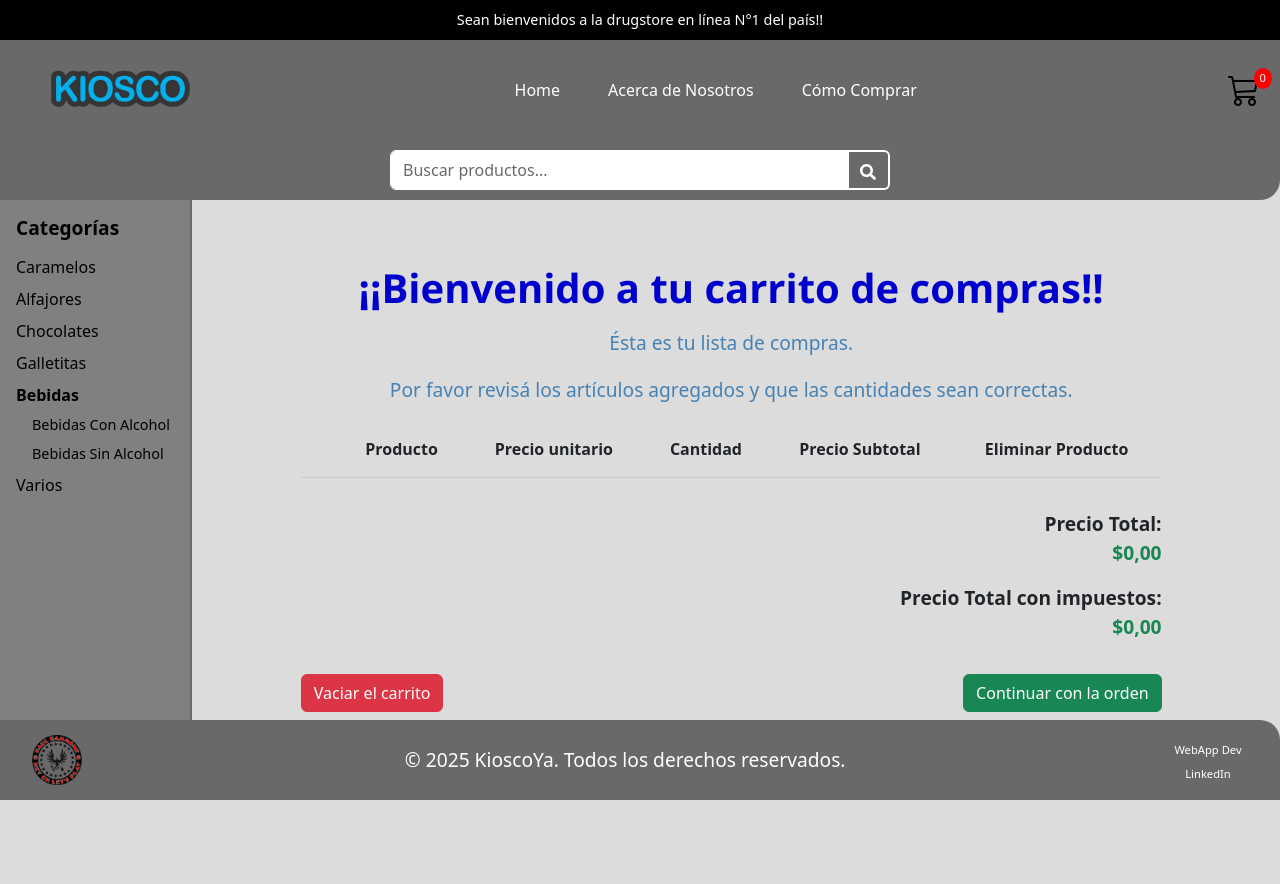
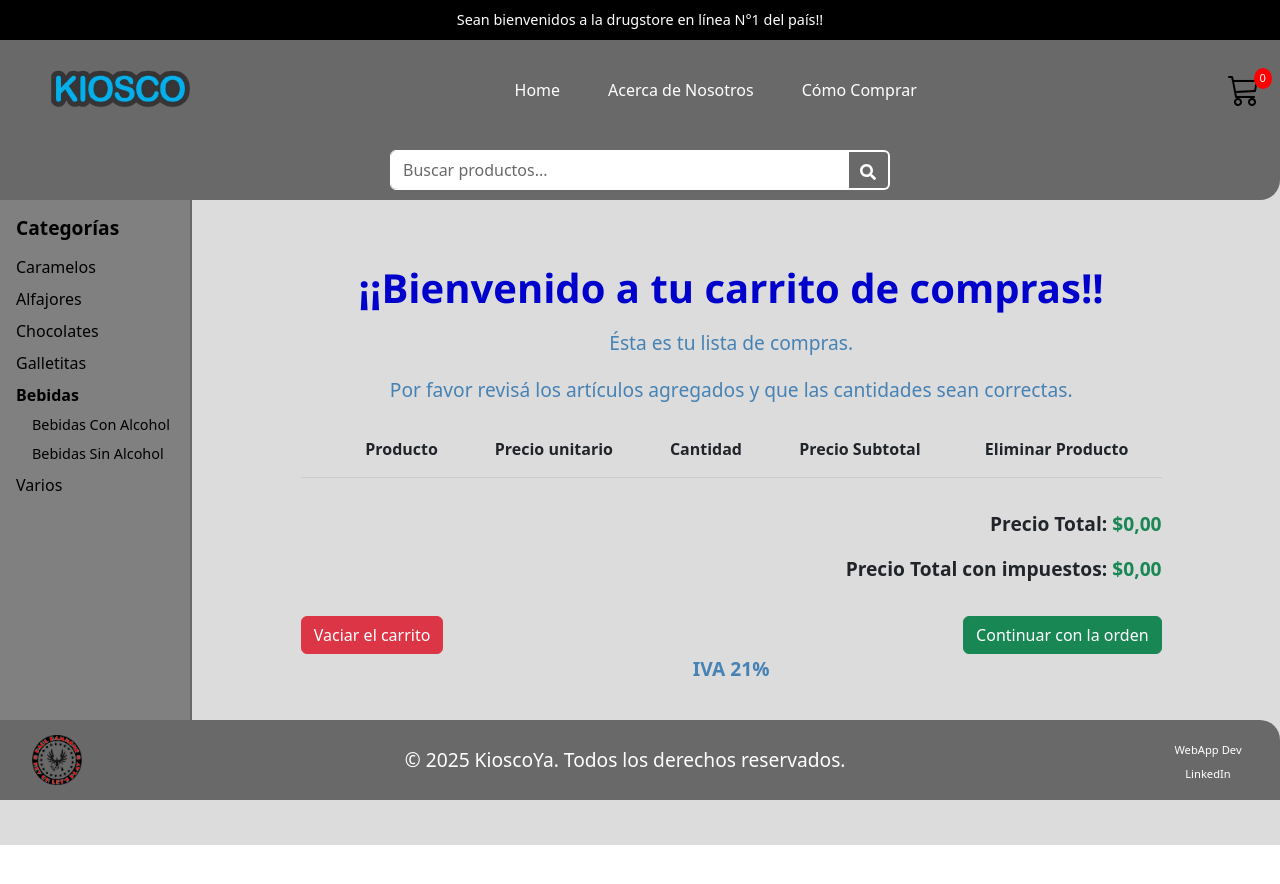
Before and after one commit to 89pabloalvarez/react-js-81725, a React (Vite) app: page /cart in a window 1280 px wide. Shown: the top 884 px of the page. After the commit the page ends 845 px from the top, so only its background shows below. Built offline with nearby package versions, Linux system fonts and the light colour scheme.

Commit message:
FIX HTML en CartContainer, un <p> no puede ser hijo de un <div>.

```diff
--- a/src/components/header/headerMain/cart/CartContainer.jsx
+++ b/src/components/header/headerMain/cart/CartContainer.jsx
@@ -79,8 +79,14 @@ const CartContainer = () => {
         </tbody>
       </table>
       <div className="cart-totals">
-        <p><strong>Precio Total:</strong><div className='fw-bold text-success'>{formatCurrency(totalToPay())}</div></p>
-        <p><strong>Precio Total con impuestos:</strong><div className='fw-bold text-success'>{formatCurrency(totalWithTaxes())}</div></p>
+        <p>
+          <strong>Precio Total: </strong>
+          <span className='fw-bold text-success'>{formatCurrency(totalToPay())}</span>
+        </p>
+        <p>
+          <strong>Precio Total con impuestos: </strong>
+          <span className='fw-bold text-success'>{formatCurrency(totalWithTaxes())}</span>
+        </p>
       </div>
       <div className="cart-actions">
         <button className="btn btn-danger" onClick={handleRemovePoroducts}>Vaciar el carrito</button>
```
